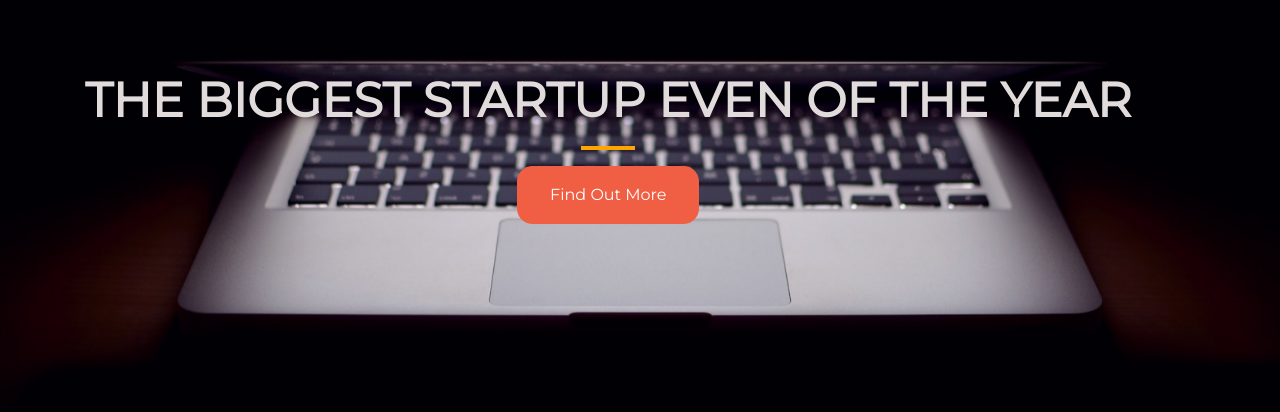
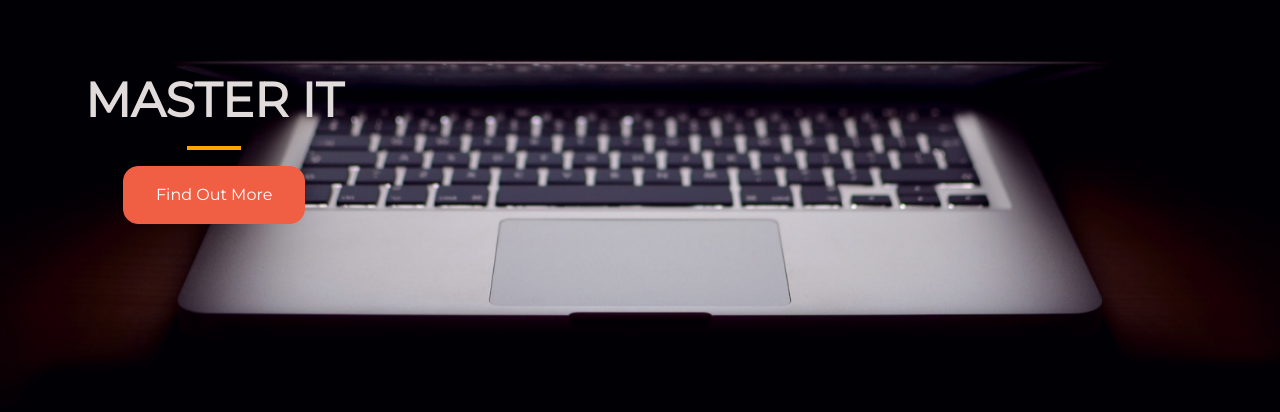
Before and after one commit to nanangnt/webdev, a plain HTML site: page index.html in a window 1280 px wide. Shown: the part 252-664 px from the top of the page. Drawn offline with nearby package versions, Linux system fonts and the light colour scheme.

Commit message:
change index

```diff
--- a/index.html
+++ b/index.html
@@ -15,7 +15,7 @@
         <div class="row">
             <div class="col-12">
                 <h1 class="text-uppercase">
-                    <strong>The Biggest Startup Even Of The Year</strong>
+                    <strong>Master It</strong>
                 </h1>
                 <hr>
                 <button  class="btn btn-primary btn-xl">Find Out More</button>
```
